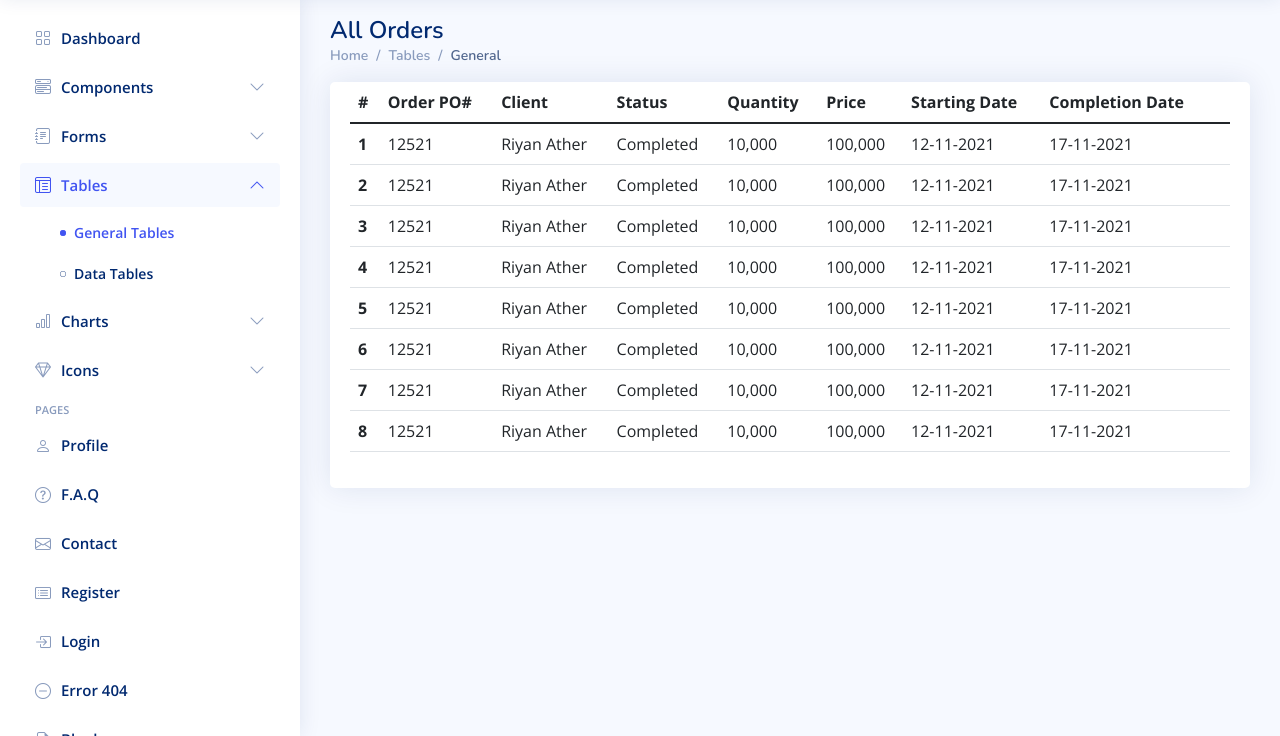
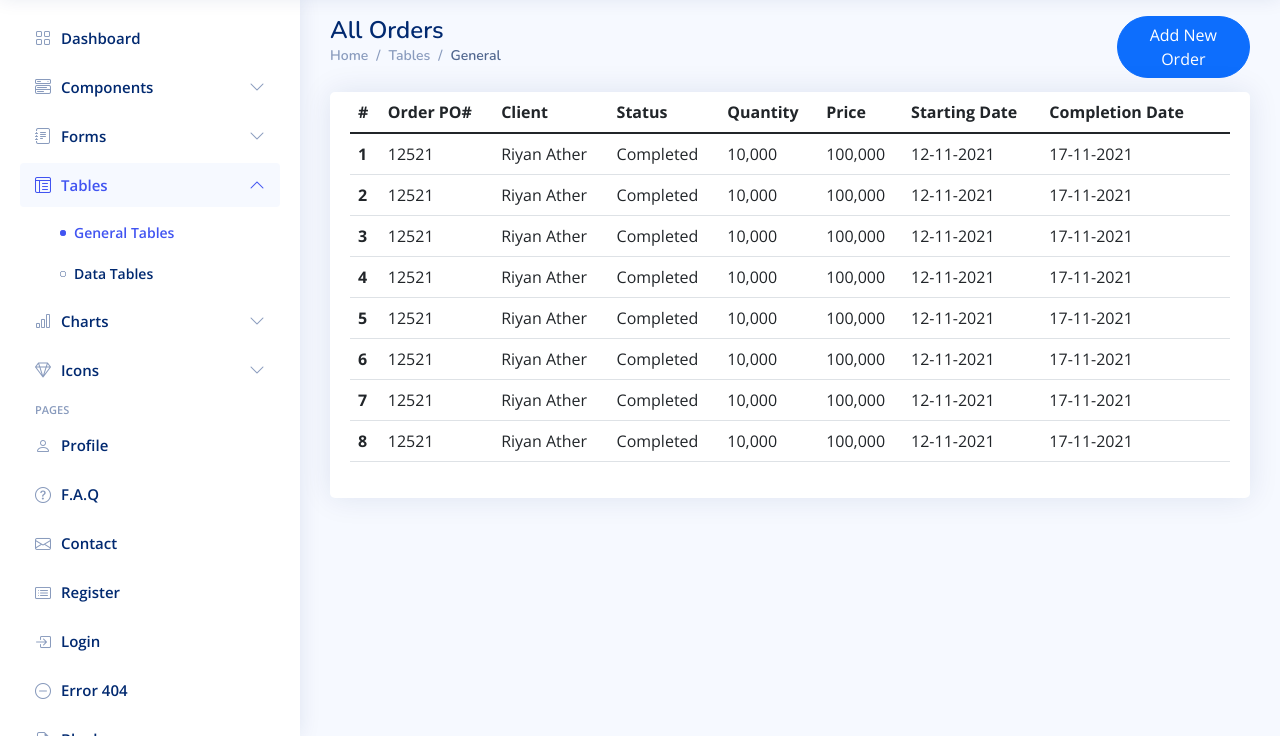
Before and after one commit to RiyanAthar/Standard, a plain HTML site: page tables-general.html in a window 1280 px wide. Shown: the part 64-800 px from the top of the page. Drawn offline with nearby package versions, Linux system fonts and the light colour scheme.

Commit message:
create new order button added

```diff
--- a/tables-general.html
+++ b/tables-general.html
@@ -507,7 +507,8 @@
 
   <main id="main" class="main">
 
-    <div class="pagetitle">
+    <div class="row">
+    <div class="col-lg-10 pagetitle">
       <h1>All Orders</h1>
       <nav>
         <ol class="breadcrumb">
@@ -517,6 +518,11 @@
         </ol>
       </nav>
     </div><!-- End Page Title -->
+    <div class="col-lg-2">
+      <button type="button" class="btn btn-primary rounded-pill">Add New Order</button>
+    </div>
+    </div>
+
 
     <section class="section">
       <div class="row">
```
